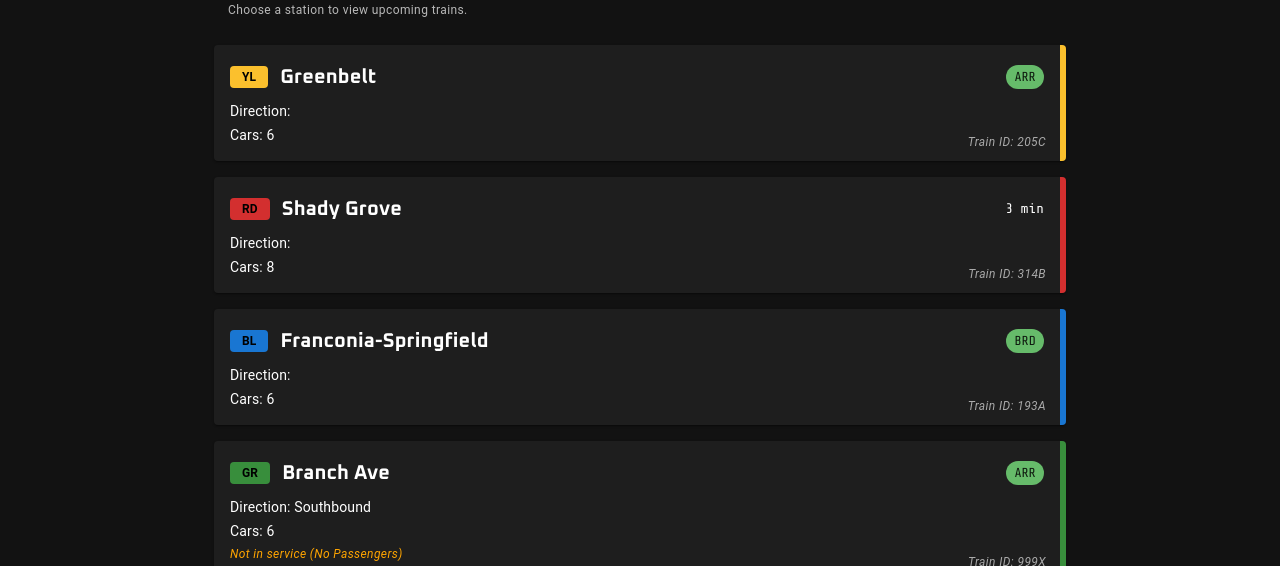
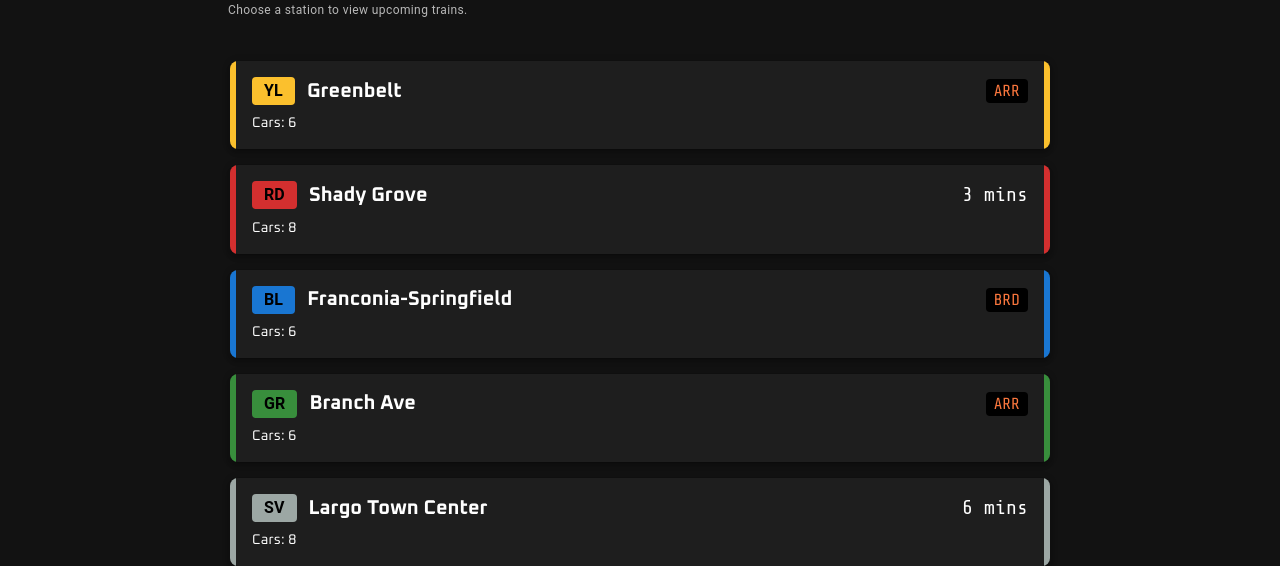
Before and after one commit to nick-poole/nextmetro, a React (Vite) app in the folder frontend/: page / in a window 1280 px wide. Shown: the part 386-952 px from the top of the page. Built offline with nearby package versions, Linux system fonts and the light colour scheme.

Commit message:
refactor: clean up TrainCard3 layout and remove unused props

```diff
--- a/frontend/src/components/sample/TrainCard3.jsx
+++ b/frontend/src/components/sample/TrainCard3.jsx
@@ -7,35 +7,33 @@ const lineColors = {
 	YL: '#fbc02d',
 	OR: '#ff9800',
 	GR: '#388e3c',
-	SV: '#9c27b0',
+	SV: '#9ca7a4',
 };
 
-function TrainCard3({
-	line,
-	destination,
-	arrival,
-	cars,
-	trainId,
-	direction,
-	serviceType, // e.g., "NoPassengers", "Train", "Normal"
-}) {
-	const isStatus = ['ARR', 'BRD', 'DLY'].includes(arrival);
+function TrainCard3({ line, destination, arrival, cars, serviceType }) {
+	const isStatus = ['ARR', 'BRD', 'DLY'].includes(arrival?.toUpperCase());
 	const lineColor = lineColors[line] || '#555';
 
 	return (
 		<Card
 			sx={{
-				mb: 2,
+				my: 2,
+				mx: 2,
 				display: 'flex',
 				flexDirection: 'row',
 				bgcolor: '#121212',
 				color: 'white',
 				position: 'relative',
 				overflow: 'hidden',
+				width: 'auto',
+				borderRadius: 2,
+				boxShadow: 4,
 			}}>
-			{/* Left Side Content */}
+			{/* Left Line Strip */}
+			<Box sx={{ width: '6px', backgroundColor: lineColor }} />
+
+			{/* Main Content */}
 			<CardContent sx={{ flex: 1 }}>
-				{/* Top Row: Line + Destination (left) and Arrival/Chip (right) */}
 				<Box
 					sx={{
 						display: 'flex',
@@ -43,7 +41,7 @@ function TrainCard3({
 						justifyContent: 'space-between',
 						mb: 1,
 					}}>
-					{/* Left: Line badge + Destination */}
+					{/* Line Badge + Destination */}
 					<Box sx={{ display: 'flex', alignItems: 'center', gap: 1.5 }}>
 						<Box
 							sx={{
@@ -53,24 +51,29 @@ function TrainCard3({
 								px: 1.5,
 								py: 0.25,
 								borderRadius: 1,
-								fontSize: '0.75rem',
+								fontSize: '1rem',
+								minWidth: '2.5rem',
+								textAlign: 'center',
 							}}>
 							{line}
 						</Box>
-						<Typography variant="h6" fontWeight="bold" sx={{ fontFamily: 'Oxanium' }}>
+						<Typography variant="h5" fontWeight="bold" sx={{ fontFamily: 'Oxanium', fontSize: 20 }}>
 							{destination}
 						</Typography>
 					</Box>
 
-					{/* Right: Arrival or Status */}
+					{/* Arrival Time or Status */}
 					{isStatus ? (
 						<Chip
-							label={arrival}
-							color="success"
+							label={arrival.toUpperCase()}
 							size="small"
 							sx={{
+								bgcolor: '#000',
+								color: '#f9763d',
+								fontSize: '1rem',
 								fontWeight: 'bold',
 								fontFamily: "'Share Tech Mono', monospace",
+								borderRadius: 1,
 							}}
 						/>
 					) : (
@@ -79,58 +82,21 @@ function TrainCard3({
 							sx={{
 								fontFamily: "'Share Tech Mono', monospace",
 								fontWeight: 'bold',
+								fontSize: 20,
 							}}>
-							{arrival}
+							{arrival} min{arrival === '1' ? '' : 's'}
 						</Typography>
 					)}
 				</Box>
 
-				{/* Direction and Cars */}
-				<Typography variant="body2" sx={{ mb: 0.5 }}>
-					Direction: {direction}
+				{/* Car Count */}
+				<Typography variant="body2" fontFamily="'Oxanium'">
+					Cars: {cars}
 				</Typography>
-				<Typography variant="body2">Cars: {cars}</Typography>
-
-				{/* Optional serviceType note */}
-				{serviceType && serviceType !== 'Normal' && (
-					<Typography
-						variant="caption"
-						sx={{
-							mt: 1,
-							fontStyle: 'italic',
-							color: 'orange',
-						}}>
-						{serviceType === 'NoPassengers'
-							? 'Not in service (No Passengers)'
-							: serviceType === 'Train'
-							? 'Train at Platform'
-							: serviceType}
-					</Typography>
-				)}
 			</CardContent>
 
-			{/* Line Color Strip – Right Side */}
-			<Box
-				sx={{
-					width: '6px',
-					backgroundColor: lineColor,
-				}}
-			/>
-
-			{/* Train ID – Bottom Right Overlay */}
-			{trainId && (
-				<Typography
-					variant="caption"
-					sx={{
-						position: 'absolute',
-						bottom: 8,
-						right: 20,
-						fontStyle: 'italic',
-						color: '#aaa',
-					}}>
-					Train ID: {trainId}
-				</Typography>
-			)}
+			{/* Right Line Strip */}
+			<Box sx={{ width: '6px', backgroundColor: lineColor }} />
 		</Card>
 	);
 }
--- a/frontend/src/data/sample/mockTrains.js
+++ b/frontend/src/data/sample/mockTrains.js
@@ -9,7 +9,7 @@ export const mockTrains = [
 	{
 		line: 'RD',
 		destination: 'Shady Grove',
-		arrival: '3 min',
+		arrival: '3',
 		cars: 8,
 		trainId: '314B',
 	},
@@ -32,7 +32,7 @@ export const mockTrains = [
 	{
 		line: 'SV',
 		destination: 'Largo Town Center',
-		arrival: 'Train',
+		arrival: '6',
 		cars: 8,
 		trainId: '777C',
 		direction: 'Eastbound',
```
Also changed, not shown: 1 other file (tests, documents, lock files or other folders).
